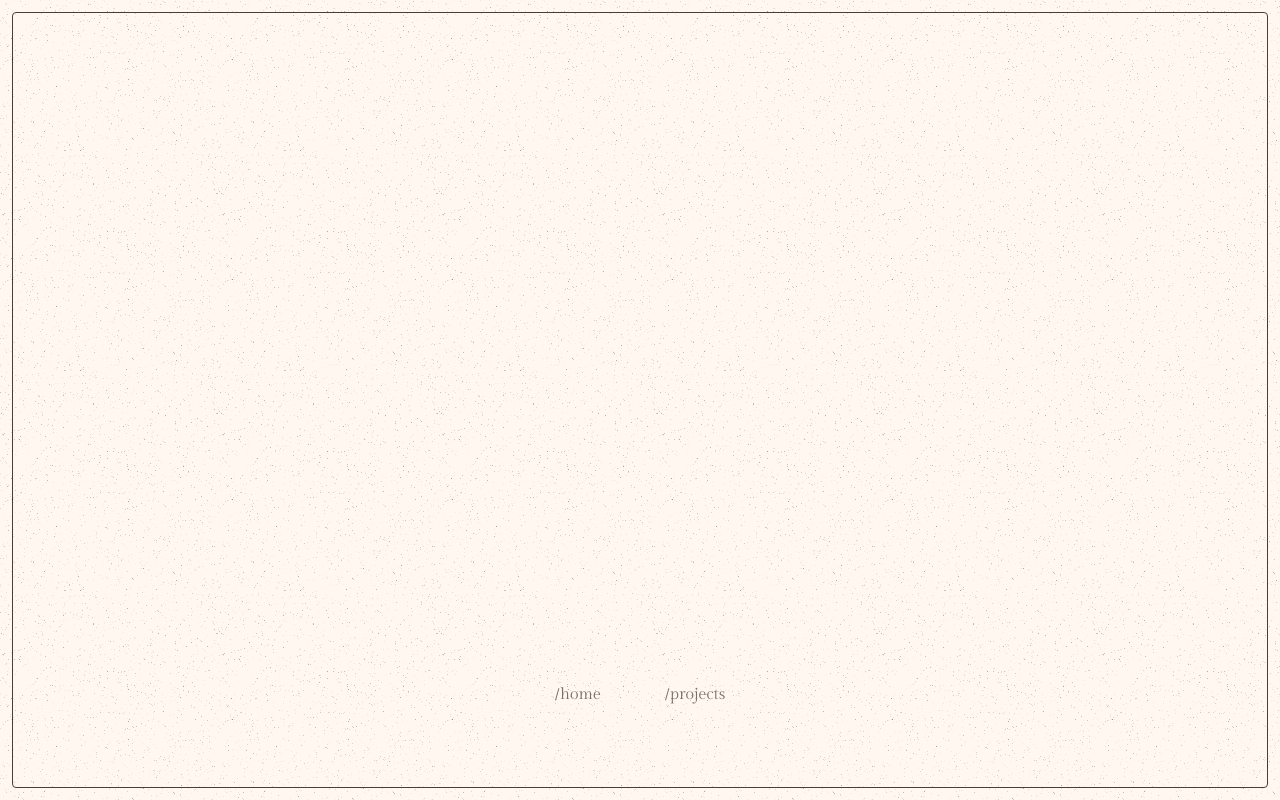
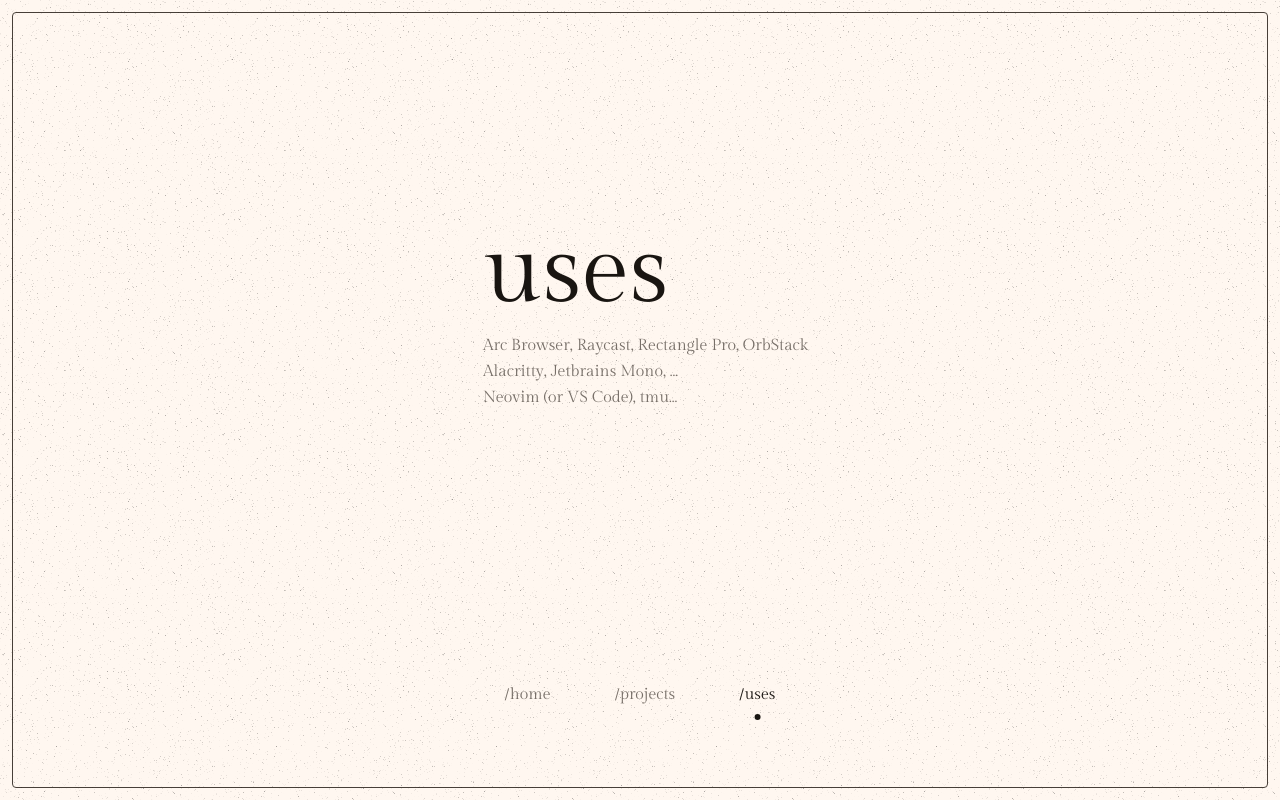
Before and after one commit to QuiiBz/portfolio, a Nuxt app: page /uses in a window 1280 px wide. Before the commit this address had no page. Built offline with nearby package versions, Linux system fonts and the light colour scheme.

Commit message:
feat: add /uses page

```diff
--- a/assets/style.scss
+++ b/assets/style.scss
@@ -48,13 +48,14 @@
     .title {
       margin: 0 0 18px;
 
+      font-size: 96px;
+      color: var(--dark);
+      line-height: 86px;
+      font-weight: normal;
+
       span {
-        font-size: 96px;
-        color: var(--dark);
-        line-height: 86px;
-        font-weight: normal;
+        opacity: 0;
         display: inline-block;
-        opacity: 0;
         animation: 1s ease 0s forwards title;
       }
     }
--- a/components/Footer.vue
+++ b/components/Footer.vue
@@ -1,6 +1,7 @@
 <template>
-   <nav class="bottom-nav">
-     <NuxtLink active-class="active" class="link" href="/">/home</NuxtLink>
-     <NuxtLink active-class="active" class="link" href="/projects">/projects</NuxtLink>
+  <nav class="bottom-nav">
+    <NuxtLink active-class="active" class="link" href="/">/home</NuxtLink>
+    <NuxtLink active-class="active" class="link" href="/projects">/projects</NuxtLink>
+    <NuxtLink active-class="active" class="link" href="/uses">/uses</NuxtLink>
   </nav>
 </template>
--- /dev/null
+++ b/components/UsesPage.vue
@@ -0,0 +1,20 @@
+<template>
+  <div class="container">
+    <h1 class="title">
+      <span v-for="(letter, index) in USES" :style="{ animationDelay: `${(index + 2) / 10}s` }">{{ letter }}</span>
+    </h1>
+    <p class="subtitle" :style="{ animationDelay: '0.3s' }">
+      Arc Browser, Raycast, Rectangle Pro, OrbStack
+    </p>
+    <p class="subtitle hidden" :style="{ animationDelay: '0.4s' }">
+      Alacritty, Jetbrains Mono, Catppuccin Macchiato
+    </p>
+    <p class="subtitle hidden" :style="{ animationDelay: '0.5s' }">
+      Neovim (or VS Code), tmux, lazygit, zsh
+    </p>
+  </div>
+</template>
+
+<script setup lang="ts">
+const USES = 'uses'.split('')
+</script>
--- a/nuxt.config.ts
+++ b/nuxt.config.ts
@@ -2,7 +2,6 @@
 export default defineNuxtConfig({
   devtools: {
     enabled: true,
-
     timeline: {
       enabled: true,
     },
--- a/pages/projects.vue
+++ b/pages/projects.vue
@@ -5,6 +5,6 @@
 <script setup lang="ts">
 useSeoMeta({
   title: '/projects',
-  description: "Projects I've ve worked on",
+  description: "Projects I've ve worked on or contributed to",
 })
 </script>
--- /dev/null
+++ b/pages/uses.vue
@@ -0,0 +1,10 @@
+<template>
+  <UsesPage />
+</template>
+
+<script setup lang="ts">
+useSeoMeta({
+  title: '/uses',
+  description: 'Softwares I use on a daily basis',
+})
+</script>
```
